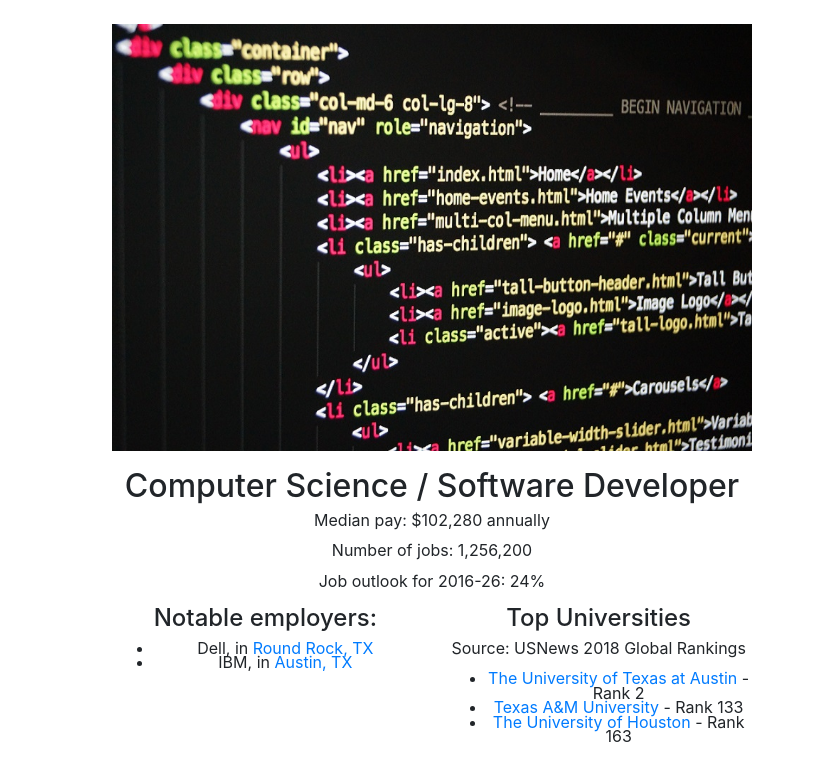
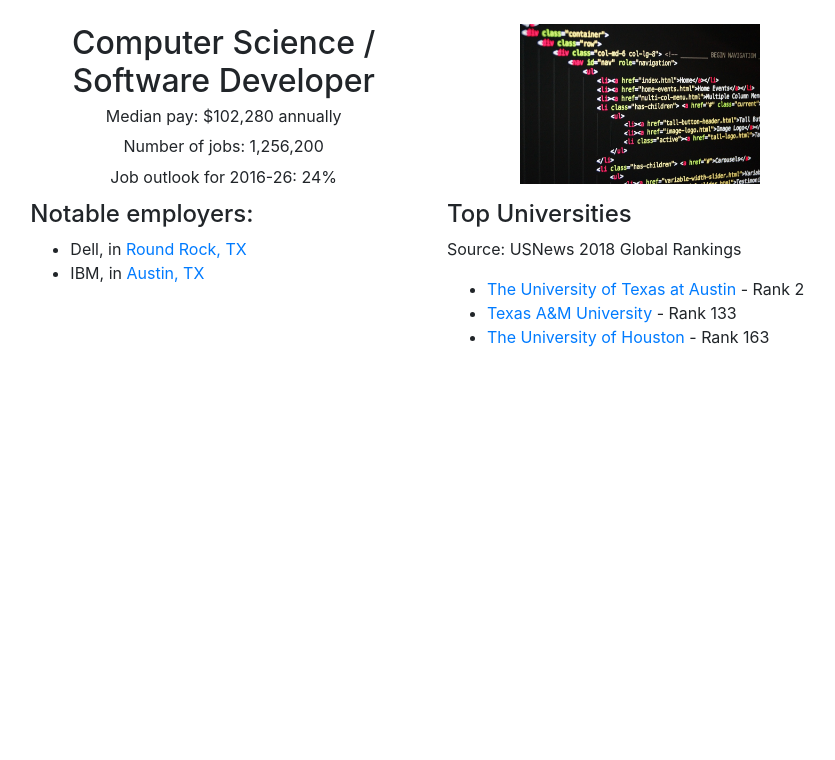
Before and after one commit to theworkingmen/idb, a Flask app: page /major-compsci in a window 1280 px wide. Shown: the part 70-830 px from the top of the page, without its empty margins (208-1043 px from the left). After the commit the page ends 417 px from the top, so only its background shows below. Run offline with Flask 2, Linux system fonts and the light colour scheme; some libraries are stand-ins or nearby versions.

Commit message:
Re-styled major instances.

```diff
--- a/templates/major-compsci.html
+++ b/templates/major-compsci.html
@@ -17,7 +17,7 @@
 		line-height: 0.9em;
 	}
 	.instance-image {
-		max-width: 40em;
+		max-height: 250px;
 	}
 </style>
 
@@ -47,31 +47,34 @@
 		</div>
 	</ul>
 </nav>
-</head>
 <body>
 	<br>
 	<div class="container">
 		<div class="row text-center">
-			<div class="col-md-12">
-				<!-- source: https://www.bls.gov/ooh/computer-and-information-technology/software-developers.htm -->
-				<img class="instance-image" src="{{url_for('static', filename='images/ITresize.jpg')}}" />
-				<p></p>
+			<!-- source: https://www.bls.gov/ooh/computer-and-information-technology/software-developers.htm -->
+			<div class="col-md-1"></div>
+
+			<div class="col-md-5">
 				<h2>Computer Science / Software Developer</h2>
 				<p>Median pay: $102,280 annually</p>
 				<p>Number of jobs: 1,256,200</p>
 				<p>Job outlook for 2016-26: 24%</p>
 			</div>
+			<div class="col-md-5">
+				<img class="instance-image" src="{{url_for('static', filename='images/ITresize.jpg')}}" />
+				<p></p>
+			</div>
 		</div>
-		<div class="row text-center">
-			<div class="col-md-2"></div>
-			<div class="col-md-4">
+		<div class="row">
+			<div class="col-md-1"></div>
+			<div class="col-md-5">
 				<h4>Notable employers:</h4>
 				<ul>
 					<li>Dell, in <a href="./city-austin">Round Rock, TX</a></li>
 					<li>IBM, in <a href="./city-austin">Austin, TX</a></li>
 				</ul>
 			</div>
-			<div class="col-md-4">
+			<div class="col-md-5">
 				<h4>Top Universities</h4>
 				<p>Source: USNews 2018 Global Rankings</p>
 				<ul>
```
Also changed, not shown: templates/major-nursing.html (+11 -9 lines), templates/major-petrolengineering.html (+11 -8 lines).
